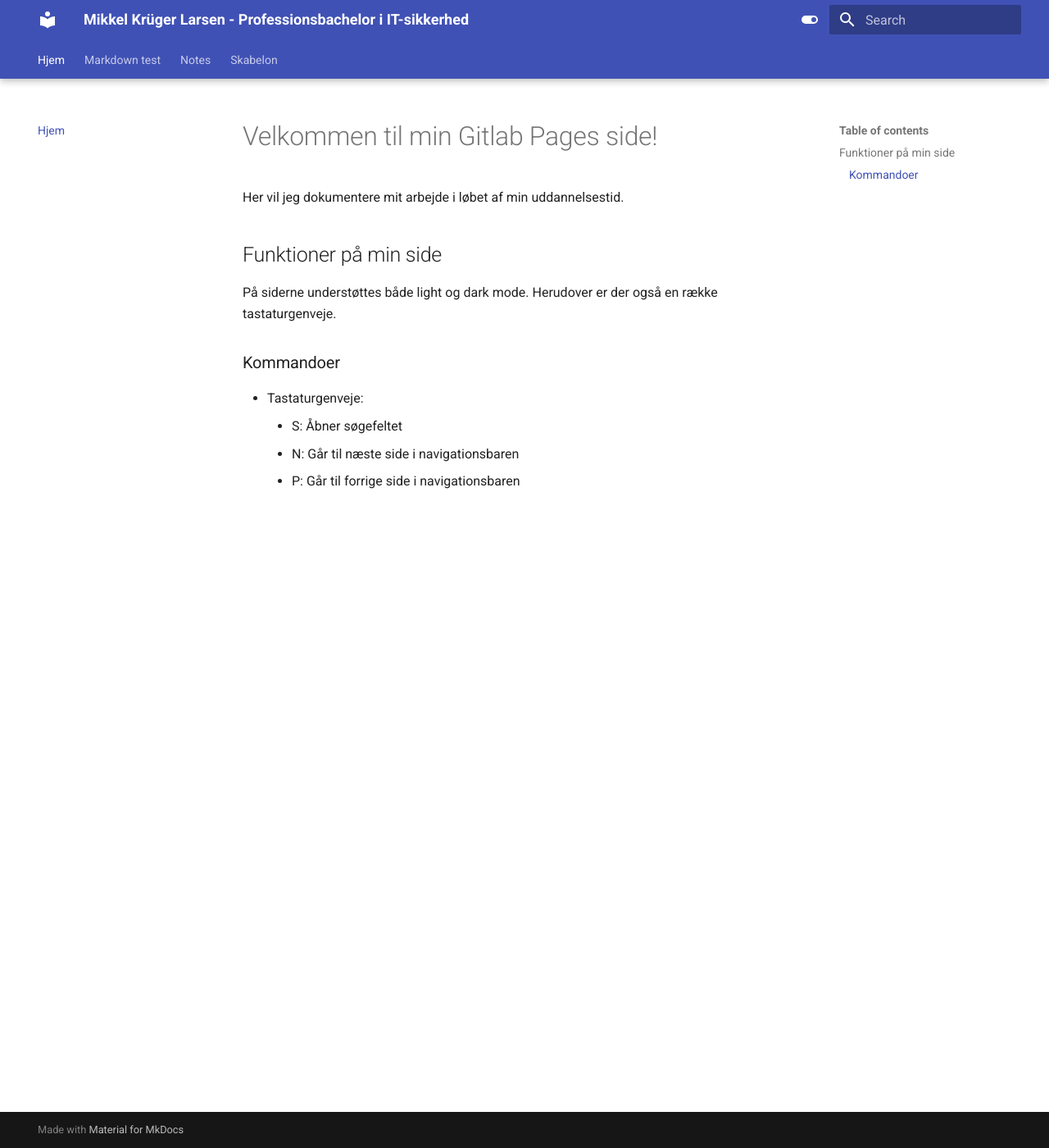
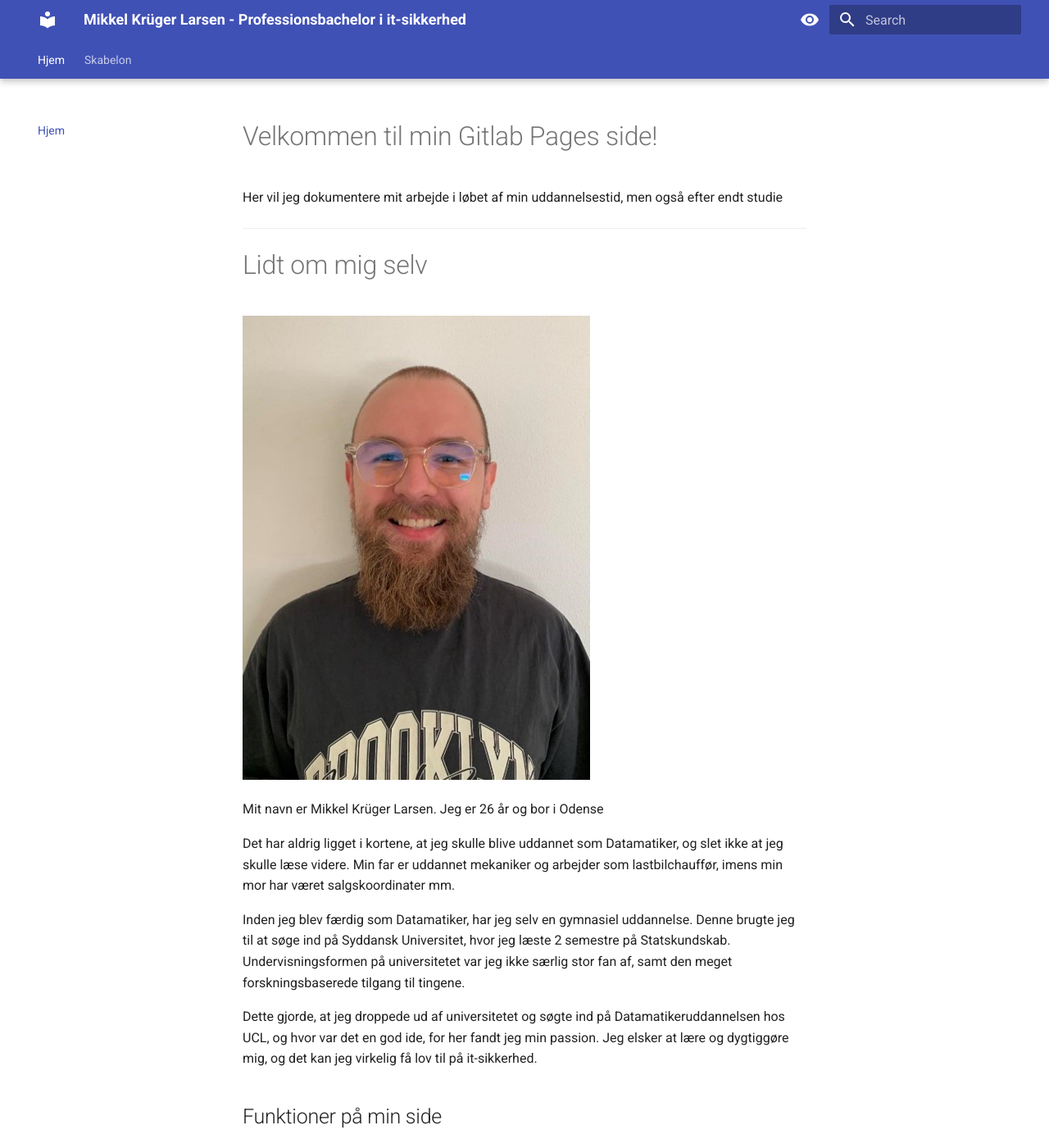
Before and after one commit to Mikk391e/it-sikkerhed, an MkDocs documentation site: the page built from my-project/pages/docs/index.md, in a window 1280 px wide and 1400 px high. Shown: the whole window at 82% size. Built offline with MkDocs 1.6.1 and Material for MkDocs 9.7.7, drawn with Linux system fonts in a browser that asks for light colours; some of the changed text lies outside the part shown.

```diff
--- a/my-project/pages/docs/index.md
+++ b/my-project/pages/docs/index.md
@@ -1,6 +1,21 @@
 # Velkommen til min Gitlab Pages side!
 
-Her vil jeg dokumentere mit arbejde i løbet af min uddannelsestid.
+Her vil jeg dokumentere mit arbejde i løbet af min uddannelsestid, men også efter endt studie
+___
+# Lidt om mig selv
+
+![Pfp](Images/Mig.jpg)
+
+Mit navn er Mikkel Krüger Larsen. Jeg er 26 år og bor i Odense
+
+Det har aldrig ligget i kortene, at jeg skulle blive uddannet som Datamatiker, og slet ikke at jeg skulle læse videre.
+Min far er uddannet mekaniker og arbejder som lastbilchauffør, imens min mor har været salgskoordinater mm.
+
+Inden jeg blev færdig som Datamatiker, har jeg selv en gymnasiel uddannelse. Denne brugte jeg til at søge ind på Syddansk Universitet, hvor jeg læste 2 semestre på Statskundskab. Undervisningsformen på universitetet
+var jeg ikke særlig stor fan af, samt den meget forskningsbaserede tilgang til tingene.
+
+Dette gjorde, at jeg droppede ud af universitetet og søgte ind på Datamatikeruddannelsen hos UCL, og hvor var det en god ide, for her fandt jeg min passion. Jeg elsker at lære og dygtiggøre mig, og det kan jeg virkelig få lov til på it-sikkerhed.
+
 
 ## Funktioner på min side
 
--- a/my-project/pages/mkdocs.yml
+++ b/my-project/pages/mkdocs.yml
@@ -1,8 +1,6 @@
-site_name: Mikkel Krüger Larsen - Professionsbachelor i IT-sikkerhed
+site_name: Mikkel Krüger Larsen - Professionsbachelor i it-sikkerhed
 nav:
   - Hjem: index.md
-  - Markdown test: markdown.md
-  - Notes: notes.md
   - Skabelon: Skabelon.md
 theme:
   name: material
@@ -20,19 +18,20 @@ theme:
       primary: indigo
       accent: orange
       toggle:
-        icon: material/toggle-switch
+        icon: material/eye
         name: Switch to dark mode
     - scheme: slate
       primary: indigo
       accent: orange
       toggle:
-        icon: material/toggle-switch-off-outline
+        icon: material/eye-outline
         name: Switch to light mode
   shortcuts:
     help: 191
     next: 78
     previous: 80
     search: 83
+
 markdown_extensions:
 - pymdownx.highlight:
     anchor_linenums: true
@@ -41,3 +40,16 @@ markdown_extensions:
 - pymdownx.inlinehilite
 - pymdownx.snippets
 - pymdownx.superfences
+
+extra:
+  generator: false
+  social:
+    - icon: fontawesome/brands/github
+      link: https://github.com/Mikk391e
+    - icon: fontawesome/brands/gitlab
+      link: https://gitlab.com/Mikk391e
+    - icon: fontawesome/brands/linkedin
+      link: https://www.linkedin.com/in/mikkel-kr%C3%BCger-larsen-6061b385/
+    - icon: fontawesome/solid/paper-plane
+      link: mikkelkrugelarsen@gmail.com
+copyright: Copyright &copy; 2025 Mikkel Krüger Larsen
```
Also changed, not shown: my-project/pages/docs/Skabelon.md (+1 -1 lines), my-project/pages/docs/Images/Mig.jpg (added).
